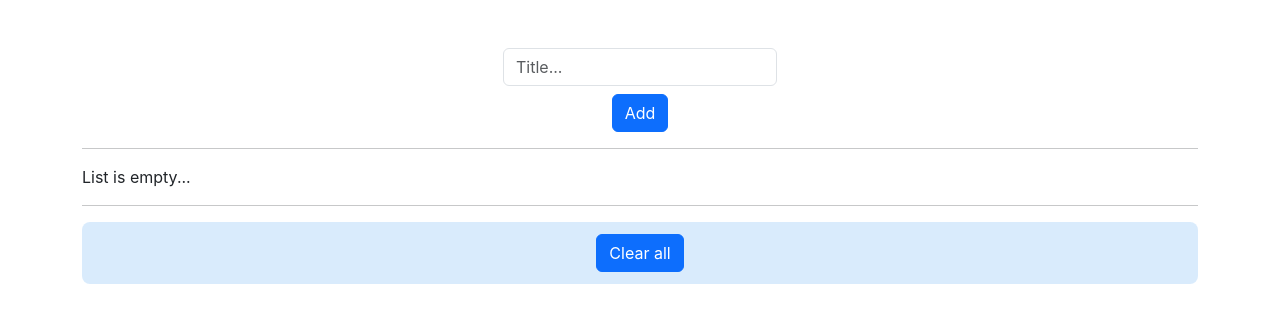
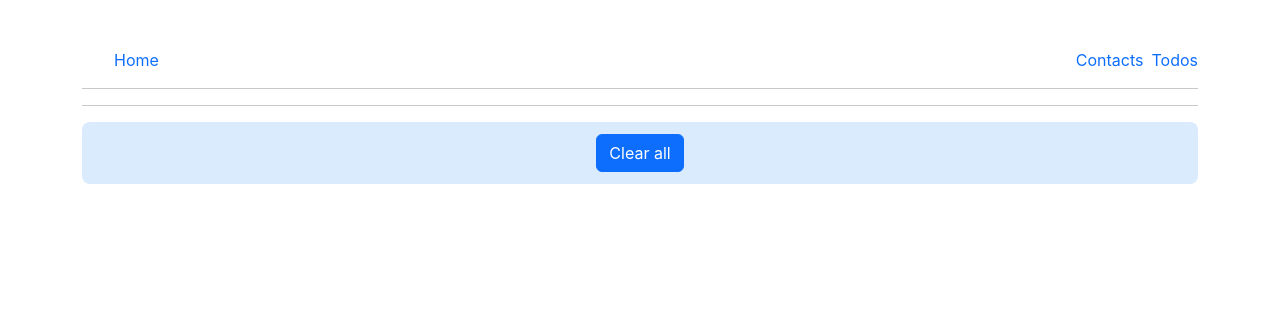
Before and after one commit to Natulya/app, a React (Create React App) app: page / in a window 1280 px wide. Shown: the top 322 px of the page. Built offline with nearby package versions, Linux system fonts and the light colour scheme.

Commit message:
add routing. stage 1

```diff
--- a/package.json
+++ b/package.json
@@ -10,6 +10,7 @@
     "classnames": "^2.3.2",
     "react": "^18.2.0",
     "react-dom": "^18.2.0",
+    "react-router-dom": "^6.6.2",
     "react-scripts": "5.0.1",
     "web-vitals": "^2.1.4"
   },
--- a/src/App.js
+++ b/src/App.js
@@ -1,6 +1,6 @@
 import './App.css'
+import { Outlet } from 'react-router-dom'
 import { HeaderMemo as Header } from './components/Header/Header'
-import { Main } from './components/Main/Main'
 import { Footer } from './components/Footer/Footer'
 
 function App() {
@@ -10,7 +10,7 @@ function App() {
     <div className="container py-5">
       <Header />
       <hr />
-      <Main />
+      <Outlet />
       <hr />
       <Footer />
     </div>
--- a/src/components/Header/components/Form.jsx
+++ b/src/components/Form/Form.jsx
@@ -1,6 +1,6 @@
 import { useState } from 'react'
 
-import { useTodoListMethodsContext } from '../../../contexts/TodoListContextProvider'
+import { useTodoListMethodsContext } from '../../contexts/TodoListContextProvider'
 
 export function Form() {
   console.log('Render Form')
@@ -22,7 +22,7 @@ export function Form() {
   }
 
   return (
-    <div className="d-flex justify-content-center">
+    <div className="d-flex justify-content-center mb-5">
       <form
         onSubmit={submitHandler}
         className="d-flex flex-column align-items-center"
--- a/src/components/Header/Header.jsx
+++ b/src/components/Header/Header.jsx
@@ -1,12 +1,24 @@
 import { memo } from 'react'
-import { Form } from './components/Form'
+import { Link } from 'react-router-dom'
 import headerStyle from './header.module.css'
 
 function Header() {
   console.log('Render Header')
   return (
     <header className={headerStyle.wr}>
-      <Form />
+      <nav>
+        <ul className={headerStyle.headerMenu}>
+          <li>
+            <Link to="/">Home</Link>
+          </li>
+          <li>
+            <Link to="/contacts">Contacts</Link>
+          </li>
+          <li>
+            <Link to="/todos">Todos</Link>
+          </li>
+        </ul>
+      </nav>
     </header>
   )
 }
--- a/src/components/Header/header.module.css
+++ b/src/components/Header/header.module.css
@@ -1,3 +1,17 @@
 .wr {
     background: transparent;
 }
+
+.headerMenu {
+    display: flex;
+    list-style: none;
+    gap: 8px;
+}
+
+.headerMenu li:nth-child(2) {
+    margin-left: auto;
+}
+
+.headerMenu a {
+    text-decoration: none;
+}
--- a/src/components/Main/Main.jsx
+++ b/src/components/Main/Main.jsx
@@ -5,6 +5,7 @@ export function Main() {
   console.log('Render Main')
   return (
     <main className={mainStyles.wr}>
+      MAIN PAGE
       <TodoList />
     </main>
   )
--- a/src/components/Modal/Modal.jsx
+++ b/src/components/Modal/Modal.jsx
@@ -40,8 +40,6 @@ function ModalInner({ closeHandler, children }) {
 }
 
 export function Modal({ isOpen, closeHandler, children }) {
-  console.log({ isOpen, closeHandler })
-
   if (!isOpen) return null
 
   const closeModalByClickWrapper = (e) => {
--- /dev/null
+++ b/src/components/Pages/ContactsPage/ContactsPage.jsx
@@ -0,0 +1,3 @@
+export function ContactsPage() {
+  return <h1>ContactsPage</h1>
+}
--- /dev/null
+++ b/src/components/Pages/TodosPage/TodosPage.jsx
@@ -0,0 +1,11 @@
+import { Form } from '../../Form/Form'
+import { TodoList } from '../../TodoList/TodoList'
+
+export function TodosPage() {
+  return (
+    <>
+      <Form />
+      <TodoList />
+    </>
+  )
+}
--- a/src/index.js
+++ b/src/index.js
@@ -1,14 +1,34 @@
 import React from 'react'
 import ReactDOM from 'react-dom/client'
 import './index.css'
+import { createBrowserRouter, RouterProvider } from 'react-router-dom'
 import App from './App'
 import { TodoListContextProvider } from './contexts/TodoListContextProvider'
+import { ContactsPage } from './components/Pages/ContactsPage/ContactsPage'
+import { TodosPage } from './components/Pages/TodosPage/TodosPage'
+
+const router = createBrowserRouter([
+  {
+    path: '/',
+    element: <App />,
+    children: [
+      {
+        path: 'contacts',
+        element: <ContactsPage />,
+      },
+      {
+        path: 'todos',
+        element: <TodosPage />,
+      },
+    ],
+  },
+])
 
 const root = ReactDOM.createRoot(document.getElementById('root'))
 root.render(
   <React.StrictMode>
     <TodoListContextProvider>
-      <App />
+      <RouterProvider router={router} />
     </TodoListContextProvider>
   </React.StrictMode>,
 )
```
Also changed, not shown: 12 other files (tests, documents, lock files or other folders). Lines whose indentation alone changed are shown as unchanged.
